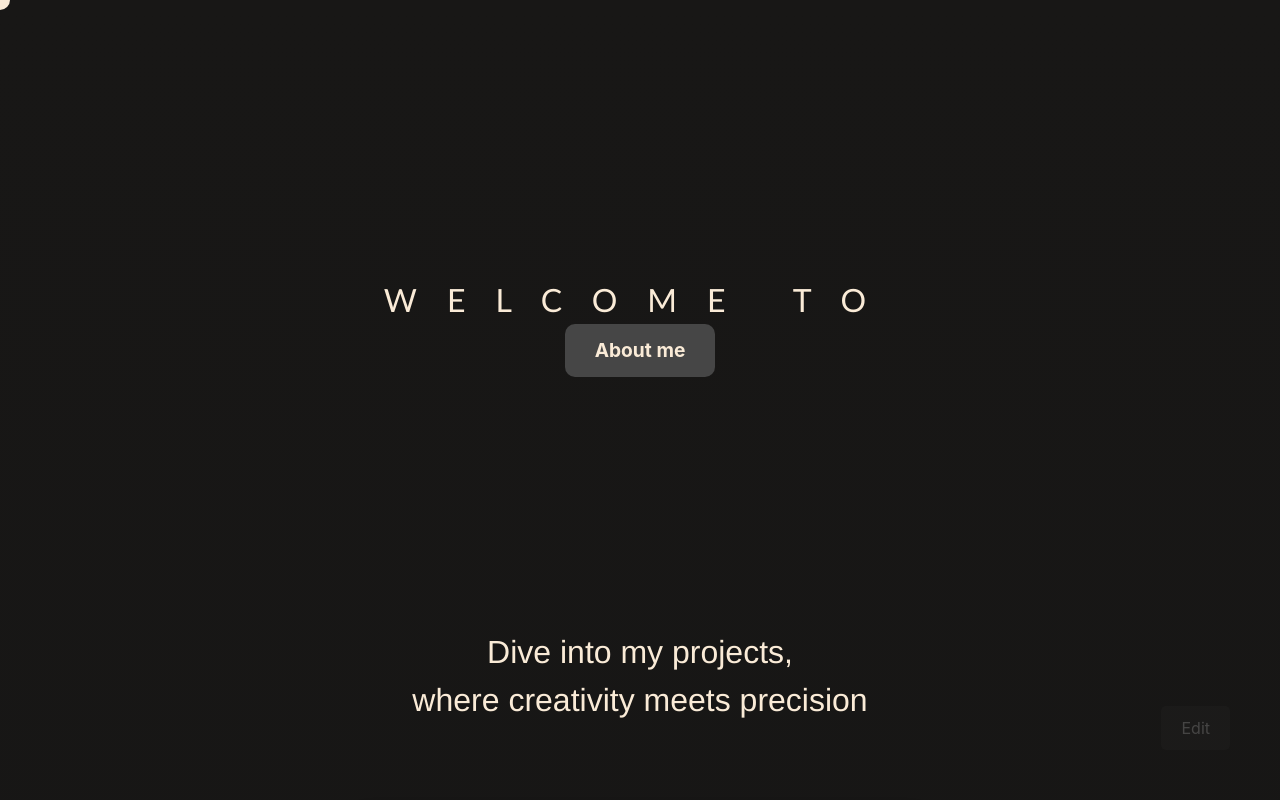
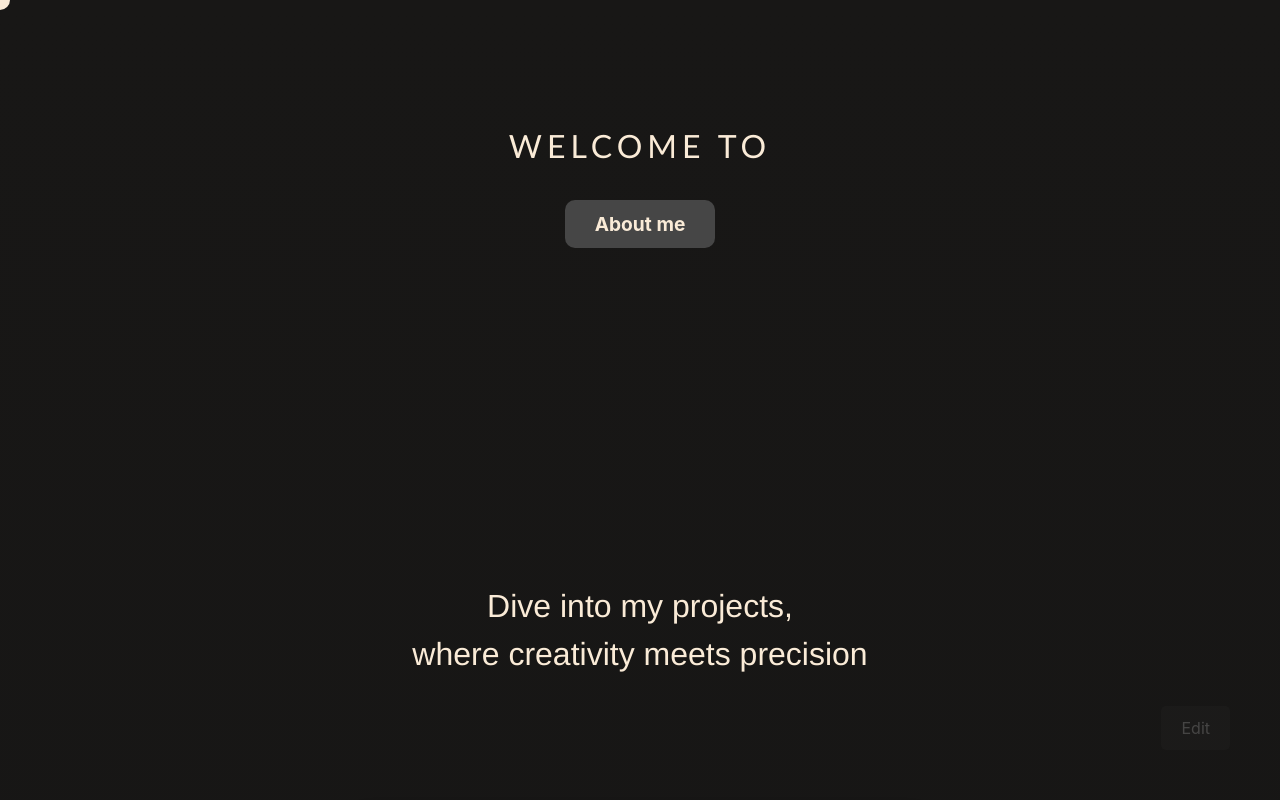
Before and after one commit to RyanHasanSunny/repo, a React (Create React App) app: page / in a window 1280 px wide. Shown: the top 800 px of the page. Built offline with nearby package versions, Linux system fonts and the light colour scheme; no server answers; the database is empty.

Commit message:
new update v2

```diff
--- a/src/Styles/AdminPanel.css
+++ b/src/Styles/AdminPanel.css
@@ -5,6 +5,22 @@
     flex-direction: column;
   padding: 20px;
   background-color: #ffffff;
+}
+
+.admin-header {
+    display: flex;
+    flex-direction: row;
+    justify-content: space-between;
+    width: 100%;
+    padding: 20px;
+    color: rgb(255, 255, 255);
+}
+
+.admin-header h1 {
+    font-size: 2.5rem;
+    color: #200a49;
+    background: linear-gradient(180deg, rgba(255, 255, 255, 0.062), rgba(43, 43, 43, 0.062));
+    padding-block: 15px;
 }
 
 .panel {
@@ -63,15 +79,33 @@ input[type="file"] {
   border: 1px solid #ccc;
 }
 
-button {
+
+.content {
+  padding: 10px;
+ display: flex;
+  flex-direction: column;
+  gap: 10px;
+  margin-top: 20px;
+}
+
+
+
+.button {
   padding: 10px 15px;
   margin-top: 20px;
-  background-color: #5a67d8;
+  background-color: #9f5ad8;
   color: white;
   border: none;
   border-radius: 5px;
   cursor: pointer;
 }
+
+.admin-panel.buttons {
+    display: flex;
+    gap: 10px;
+    flex-direction: row-reverse;
+  }
+
 
 button:hover {
   background-color: #434190;
--- a/src/Styles/Introduction.css
+++ b/src/Styles/Introduction.css
@@ -42,7 +42,7 @@
   align-items: center;
   width: 100%;
   top: 0;
-  z-index: 10;
+  z-index: -10;
 }
 
 
@@ -58,8 +58,6 @@
 
 #text-content h1 {
   font-weight: bold;
-  margin-bottom: -20px;
-  margin-top: -60px;
   text-shadow: 2px 2px 5px rgba(0, 0, 0, 0.3);
   cursor: none;
 }
@@ -68,25 +66,22 @@
   text-transform: capitalize;
   font-family:Impact, Haettenschweiler, 'Arial Narrow Bold', sans-serif;
   font-size: 2rem;
-  margin-top: 20px;
   cursor: none;
 }
 
 #text-content h2 {
   font-size: 2rem;
-  letter-spacing: 30px;
+  letter-spacing: 5px;
   font-weight: normal;
-  margin-bottom: 60px;
   cursor: none;
 }
 
 #home-content-header {
   align-content: center;
   cursor: none;
-  align-items:end;
-  padding-top: 200px;
-  position: sticky;
-  gap: 30px;
+  align-items:center;
+  display: flex;
+
 
 }
 
@@ -94,6 +89,7 @@
   display: flex;
   align-content: center;
   text-align: center;
+gap: 10px;
   flex-direction: column;
 
 
@@ -111,11 +107,11 @@
   }
 
   #text-content h2 {
-      font-size: 2rem;
+      font-size: 24pt;
   }
 
   #text-content h3 {
-      font-size: 2.5rem;
+      font-size: 100pt;
   }
 
   .buttons .btn {
@@ -135,7 +131,7 @@
   }
 
   #text-content h2 {
-      font-size: 2.3rem;
+      font-size: 48pt;
   }
 
   #text-content h3 {
--- a/src/Styles/Style.css
+++ b/src/Styles/Style.css
@@ -82,12 +82,13 @@ h3 {
 
 
 .connect-btn {
-    display: inline-block;
+
     padding: 12px 30px;
     background-color: #464646;
     color: antiquewhite;
     font-size: 1.2rem;
     font-weight: bold;
+    justify-content: space-between;
     border-radius: 10px;
     text-decoration: none;
     cursor: none;
--- a/src/components/AdminPanel.js
+++ b/src/components/AdminPanel.js
@@ -195,21 +195,30 @@ const AdminPanel = ({ setIsAuthenticated }) => {
   if (loading) return <div>Loading...</div>;
   if (error) return <div>Error loading data: {error.message}</div>;
 
+
+
+
+
   return (
-    <div className="admin-panel">
+    <section className="admin-panel">
+      <div className="admin-header">
       <h1>Admin Panel</h1>
+     <div className='buttons'>
       <button onClick={handleLogout}>Logout</button>
       <button onClick={() => navigate("/")}>Back to Home</button>
-
+      </div>
+      </div>
       {/* Introduction Section */}
-      <section>
-        <h2>Edit Introduction</h2>
+      <div className="admin-intro">
+        <h1>Edit Introduction</h1>
+        <div className="content">
         <input type="text" value={welcomeText} onChange={(e) => setWelcomeText(e.target.value)} placeholder="Welcome Text" />
         <input type="text" value={name} onChange={(e) => setName(e.target.value)} placeholder="Name" />
         <input type="text" value={subtitle} onChange={(e) => setSubtitle(e.target.value)} placeholder="Subtitle" />
         <input type="file" accept="image/*" onChange={handleImageUpload} />
         {imageUploadLoading ? <p>Uploading...</p> : <button onClick={handleSaveIntroduction}>Save Introduction</button>}
-      </section>
+      </div>
+      </div>
 
       {/* Articles Section */}
       <section>
@@ -262,7 +271,7 @@ const AdminPanel = ({ setIsAuthenticated }) => {
         <input type="file" accept="image/*" onChange={handlePortfolioImageUpload} />
         <button onClick={handleAddPortfolioItem}>Add Portfolio Item</button>
       </section>
-    </div>
+    </section>
   );
 };
 
```
